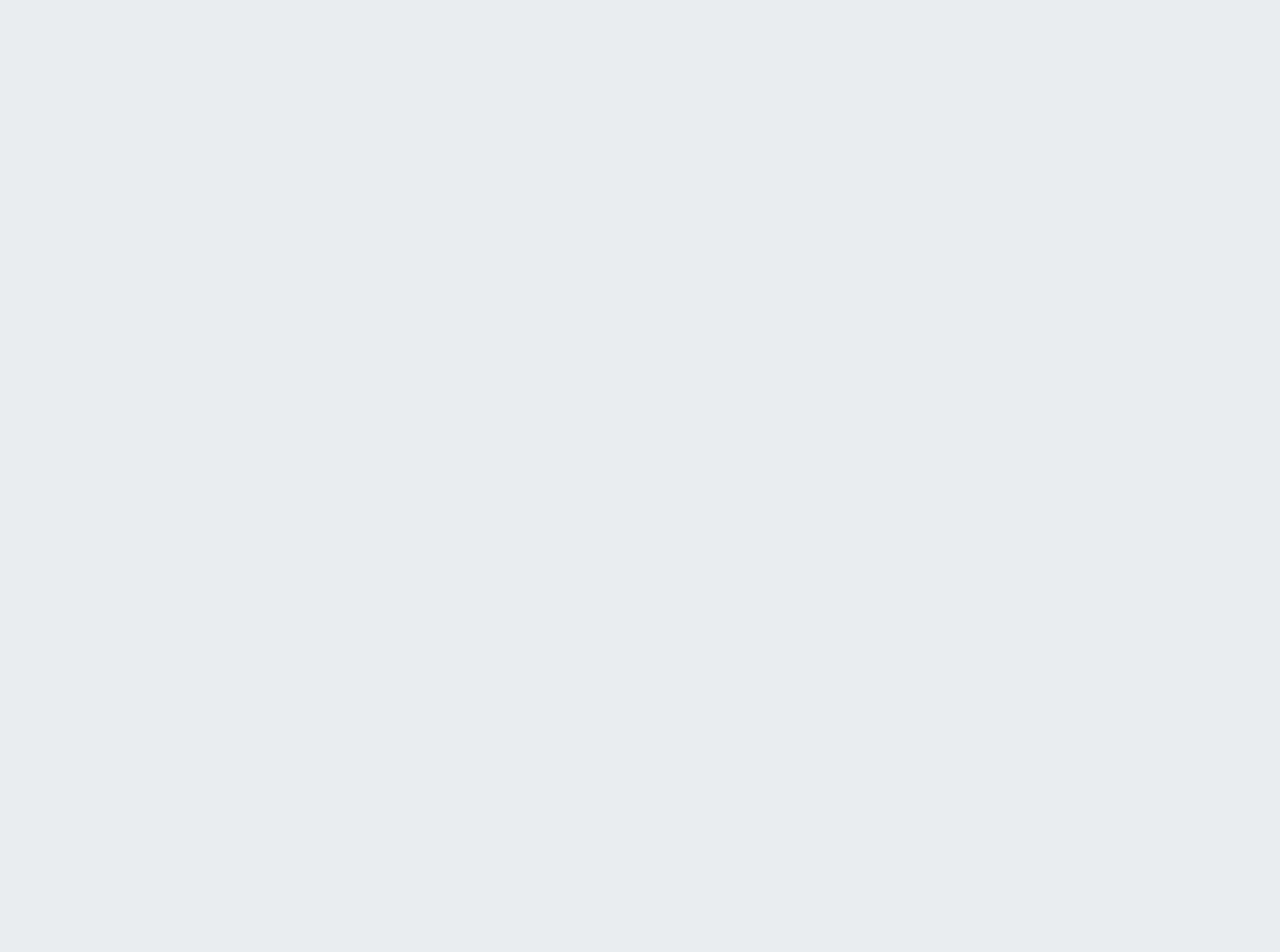
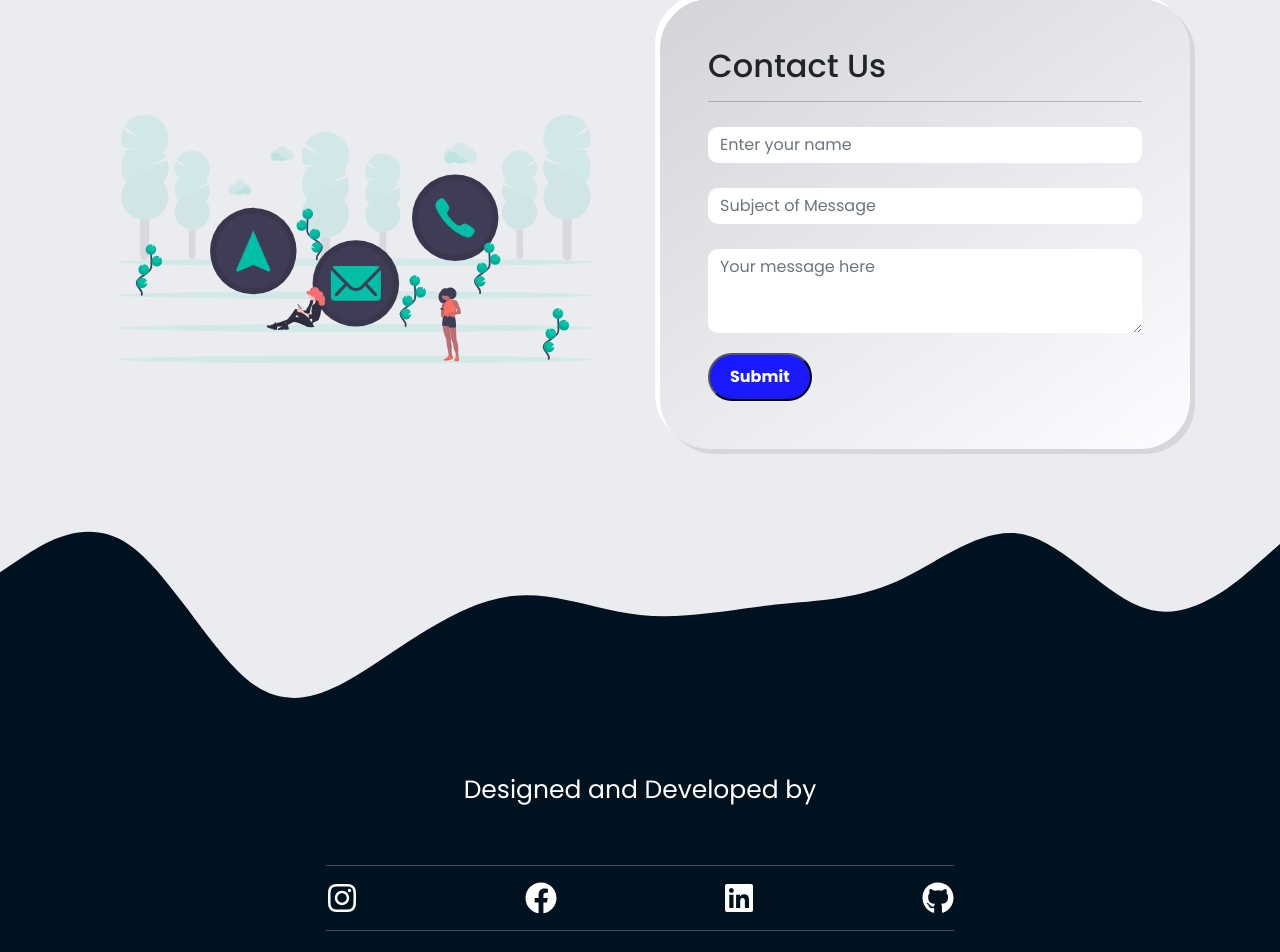
Before and after one commit to josephsamimmanuel/My-Portfolio, a React (Create React App) app: page /contact in a window 1280 px wide. Shown: the part 155-1107 px from the top of the page. Before the commit the page ends 800 px from the top, so only its background shows below. Built offline with nearby package versions, Linux system fonts and the light colour scheme.

Commit message:
Updated18

```diff
--- a/src/App.js
+++ b/src/App.js
@@ -6,6 +6,7 @@ import Courses from './pages/Courses';
 import Contact from './pages/Contact';
 import {BrowserRouter, Route, Routes} from 'react-router-dom'
 import React from 'react';
+import Footer from './components/Footer';
 import './stylesheets/home.css'
 import './stylesheets/header-footer.css'
 import './stylesheets/courosel.css'
@@ -22,6 +23,7 @@ function App() {
       <Route path='/contact' exact Component={Contact}></Route>
       </Routes>
     </BrowserRouter>
+    <Footer></Footer>
     </div>
   );
 }
--- a/src/components/Footer.jsx
+++ b/src/components/Footer.jsx
@@ -0,0 +1,31 @@
+import React from 'react'
+import { FaFacebook, FaGithub, FaInstagram, FaLinkedin } from 'react-icons/fa'
+
+function Footer() {
+  return (
+    <div>
+        <div className='footer'>
+        <svg xmlns="http://www.w3.org/2000/svg" viewBox="0 0 1440 320"><path fill="#001220" fill-opacity="1" d="M0,96L24,80C48,64,96,32,144,64C192,96,240,192,288,224C336,256,384,224,432,192C480,160,528,128,576,122.7C624,117,672,139,720,144C768,149,816,139,864,133.3C912,128,960,128,1008,106.7C1056,85,1104,43,1152,53.3C1200,64,1248,128,1296,138.7C1344,149,1392,107,1416,85.3L1440,64L1440,320L1416,320C1392,320,1344,320,1296,320C1248,320,1200,320,1152,320C1104,320,1056,320,1008,320C960,320,912,320,864,320C816,320,768,320,720,320C672,320,624,320,576,320C528,320,480,320,432,320C384,320,336,320,288,320C240,320,192,320,144,320C96,320,48,320,24,320L0,320Z"></path></svg>
+        </div>
+        <div className="row justify-content-center footer-content">
+            <div className="col-md-6">
+                <div>
+                    <p>Designed and Developed by</p> <br />
+                    <hr />
+                    <div className='d-flex justify-content-between'>
+                        <FaInstagram></FaInstagram>
+                        <FaFacebook></FaFacebook>
+                        <FaLinkedin></FaLinkedin>
+                        <FaGithub></FaGithub>
+                    </div>
+                    <hr /> <br />
+                    <p>@Joseph Sam Immanuel</p>
+                </div>
+
+            </div>
+        </div>
+    </div>
+  )
+}
+
+export default Footer
--- a/src/pages/Contact.jsx
+++ b/src/pages/Contact.jsx
@@ -5,7 +5,23 @@ function Contact() {
   return (
     <div>
       <Header></Header>
-        <h1>Contact</h1>
+      <div className="container contact mt-5">
+        <div className="row pt-5">
+          <div className="col-md-6 p-5">
+            <img src="./contactus.svg" alt="" />
+          </div>
+          <div className=" col-md-6">
+            <div className='contact-input contact-form m-2 p-5 n-box2'>
+              <h1>Contact Us</h1>
+              <hr />
+              <input type="text" className='form-control' placeholder='Enter your name' />
+              <input type="text" className='form-control' placeholder='Subject of Message' />
+              <textarea className='form-control' name="" id="" cols="" rows="3" placeholder='Your message here'></textarea>
+              <button >Submit</button>
+            </div>
+          </div>
+        </div>
+      </div>
     </div>
   )
 }
--- a/src/pages/Courses.jsx
+++ b/src/pages/Courses.jsx
@@ -21,7 +21,7 @@ function Courses() {
       <svg xmlns="http://www.w3.org/2000/svg" viewBox="0 0 1440 320"><path fill="#001220" fill-opacity="1" d="M0,192L26.7,181.3C53.3,171,107,149,160,144C213.3,139,267,149,320,170.7C373.3,192,427,224,480,234.7C533.3,245,587,235,640,224C693.3,213,747,203,800,181.3C853.3,160,907,128,960,128C1013.3,128,1067,160,1120,149.3C1173.3,139,1227,85,1280,80C1333.3,75,1387,117,1413,138.7L1440,160L1440,0L1413.3,0C1386.7,0,1333,0,1280,0C1226.7,0,1173,0,1120,0C1066.7,0,1013,0,960,0C906.7,0,853,0,800,0C746.7,0,693,0,640,0C586.7,0,533,0,480,0C426.7,0,373,0,320,0C266.7,0,213,0,160,0C106.7,0,53,0,27,0L0,0Z"></path></svg>
       </div>
       <div style={{backgroundColor:"#C2C6CA"}}>
-      <div className="row flex justify-content-center p-3">
+      <div className="container-start row flex justify-content-center p-3">
         <div className="container-education col-md-6">
           <h5 className='container-education-h5'>Full Stack Web Developer-Freelance</h5>
           <p className='container-education-p'>Sep 2023 - Present</p>
@@ -47,7 +47,7 @@ function Courses() {
       </div>
 
       <div className="row flex justify-content-center mt-5 p-3">
-        <div className="container-education col-md-6">
+        <div className="container-end container-education col-md-6">
           <h5 className='container-education-h5'>Jerusalem College of Engineering – India</h5>
           <p className='container-education-p'>Master of Engineering - MEng, Power Electronics and Drives <br /> <span> Aug 2014 - Apr 2016</span></p>
           <p className='container-education-style' style={{ fontWeight: "bold" }}>Grade: 8.4</p>
@@ -111,7 +111,7 @@ function Courses() {
           <p className='container-education-p'>Apr 2007 - Apr 2008</p>
           <p className='container-education-style' style={{ fontWeight: "bold" }}>•	Grade: 443/500</p>
           <p>🚀 Mathematics and Science Enthusiast | Problem Solver | Aspiring Programmer</p>
-          <p>Passionate about mathematics and science since matriculation, I scored an impressive 443/500, showcasing my strong problem-solving skills and logical thinking. Proficient in basic programming languages such as C and C++, I am an aspiring programmer eager to contribute to innovative solutions. Eager to explore opportunities in the world of technology and problem-solving!</p>
+          <p>Passionate about mathematics and science since matriculation, I scored an impressive 443/500, showcasing my strong problem-solving skills and logical thinking. Proficient in basic programming languages such as C and C++, I am an aspiring programmer eager to contribute to innovative solutions. </p>
         </div>
       </div>
 
--- a/src/stylesheets/header-footer.css
+++ b/src/stylesheets/header-footer.css
@@ -23,7 +23,6 @@
     padding-top: 5px; padding-bottom: 5px;
     border-radius: 20px;
     background-color: #001220;
-    z-index: 1;
 }
 .Header-p p a{
     text-decoration: none;
@@ -86,6 +85,61 @@ ul a{
     color: #52D857;
     font-weight: bold;
 }
+.contact img{
+    height: 50vh;
+    width: 100%;
+}
+.contact{
+    padding-top: 50px;
+}
+.contact-input{
+    background-color: #DFE0E3;
+}
+.contact-input h1{
+    font-size: xx-large;
+}
+input, textarea{
+    margin-top: 25px;
+    border: none !important;
+
+}
+.form-control{
+    box-shadow: none !important;
+    border-radius: 10px;
+    box-shadow:  5px 5px 0px #d6d7da,
+                 -5px -5px 0px #ffffff;
+}
+.form-control:hover{
+    transform: scale(1.02);
+}
+.contact button{
+    background-color: rgba(0, 0, 255, 0.892);
+    color: white;
+    font-weight: bold;
+    padding: 10px;
+    padding-left: 20px; padding-right: 20px;
+    margin-top: 20px;
+    border-radius: 25px;
+}
+.footer-content{
+    background-color: #001220;
+    text-align: center;
+    color: white;
+}
+.footer-content p{
+    font-size: 25px;
+
+}
+.footer-content svg{
+    font-size: 2em;
+    color: white;
+}
+.footer-content svg:hover{
+    color: cyan;
+    transform: scale(1.05);
+    cursor: pointer;
+}
+
 @media (max-width: 760px) {
     .show-header{
         color: white;
@@ -133,4 +187,12 @@ display: none;
     .Header-p p{
 display: none;
     }
+    .contact{
+        padding-top: 0px !important;
+        margin-top: 0 !important;
+    }
+    .contact-form{
+        padding: 15px !important;
+        margin: 15px !important;
+    }
 }
--- a/src/stylesheets/projects-courses.css
+++ b/src/stylesheets/projects-courses.css
@@ -99,6 +99,12 @@
 .container-education-style{
     color: #52D857;
 }
+.container-start{
+    margin-left: 5px;
+}
+.container-end{
+    margin-right: 5px;
+}
 
 @keyframes project-animation{
     0%{
```
